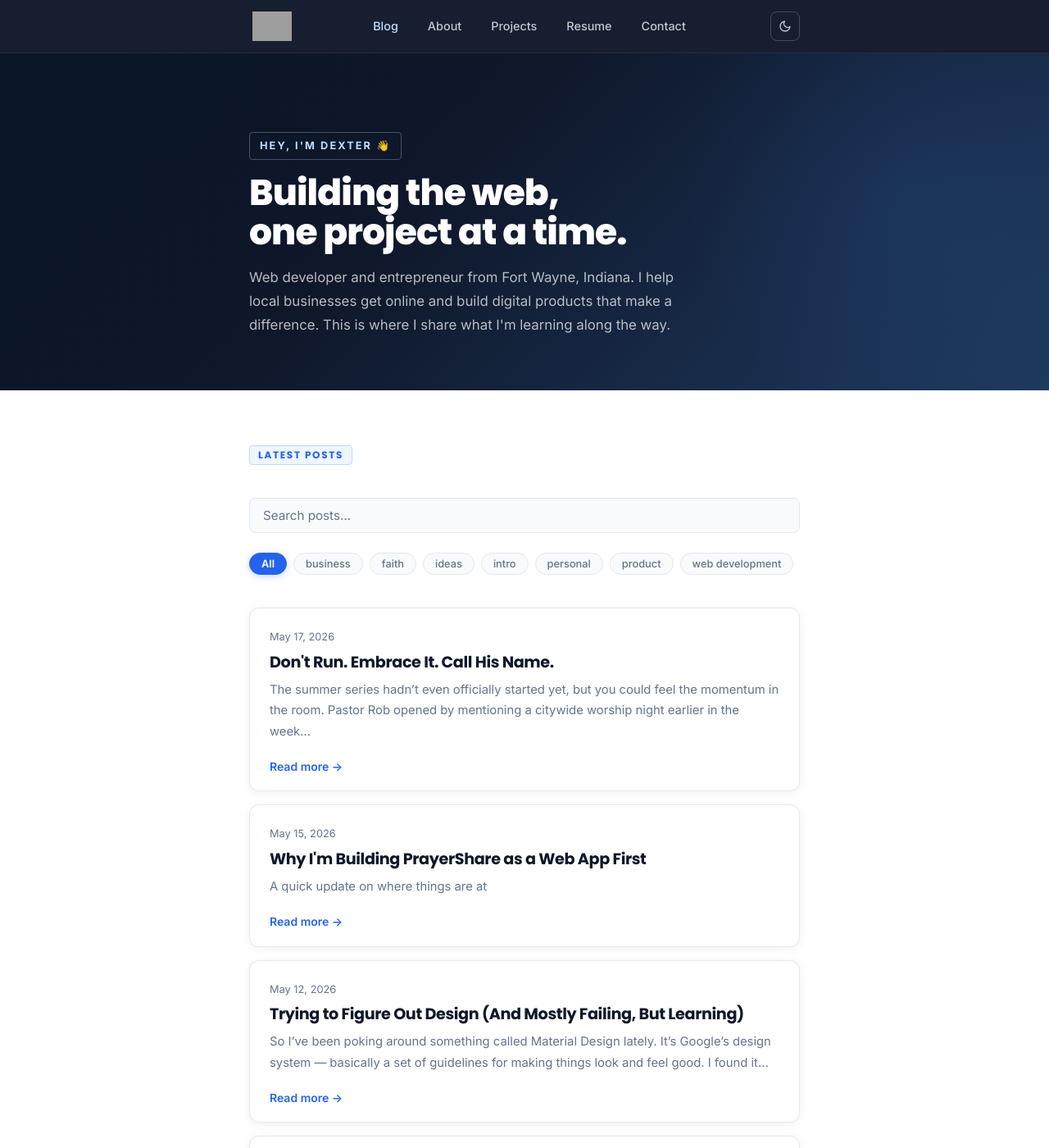
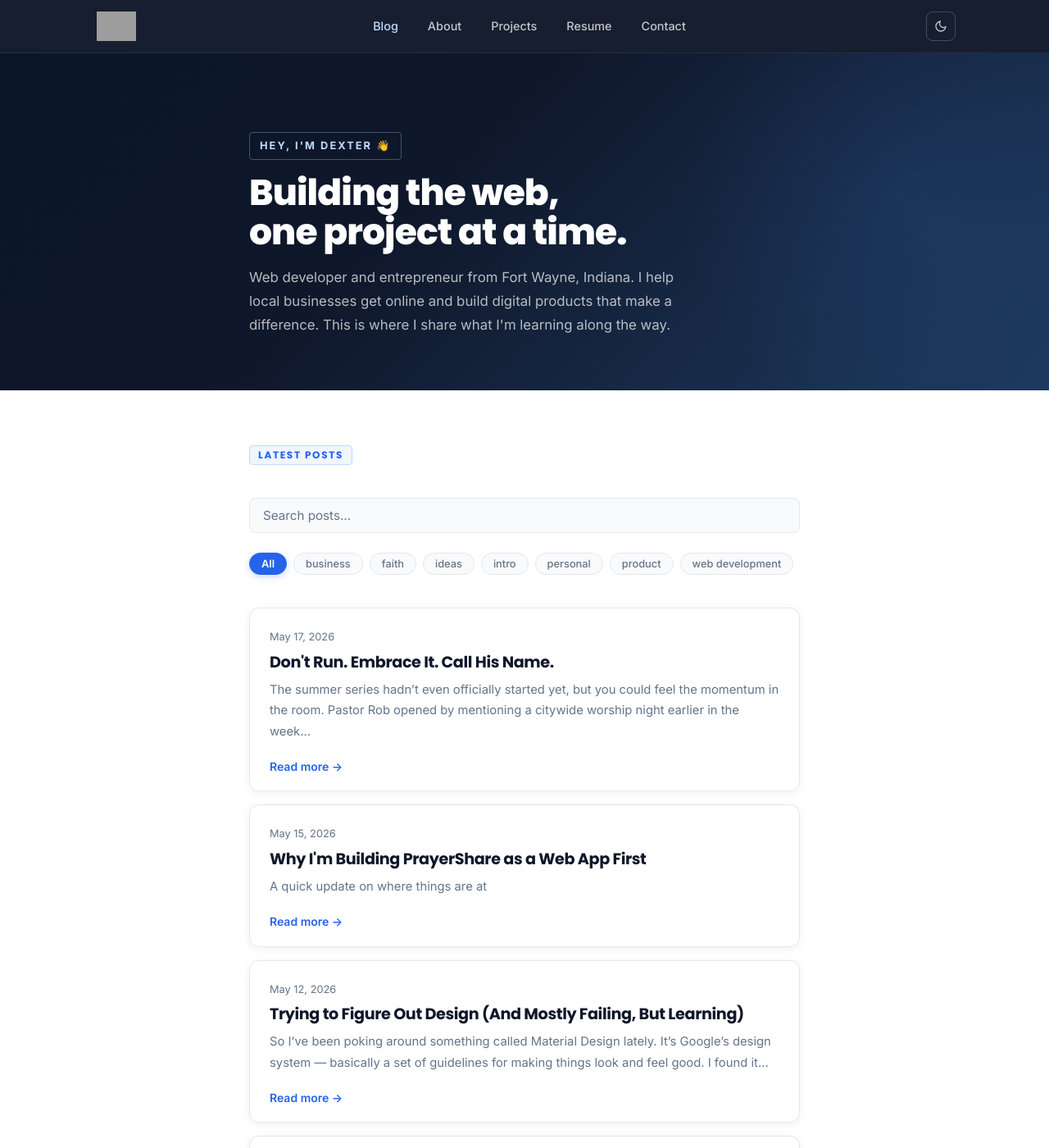
Before and after one commit to dextercarlmiller/blog, a Jekyll site: the page built from index.md, in a window 1280 px wide and 1400 px high. Shown: the whole window at 82% size. Built offline with Jekyll 4.4.1, drawn with Linux system fonts in a browser that asks for light colours; comment, search, counter and statistics services are not loaded; grey boxes are pictures that could not be loaded.

Commit message:
Nav: widen nav-container to 1100px to match dextermiller.com
Blog content stays at 720px for reading; nav now spans the same 1100px
as the main site so the logo sits far left and links sit far right.

https://claude.ai/code/session_01NMypdAV6VZTyYY5FNhrD84

```diff
--- a/_sass/_layout.scss
+++ b/_sass/_layout.scss
@@ -20,7 +20,7 @@
 }
 
 .nav-container {
-  max-width: $container-width;
+  max-width: 1100px;
   margin: 0 auto;
   padding: 0 $space-lg;
   height: $header-height;
```
